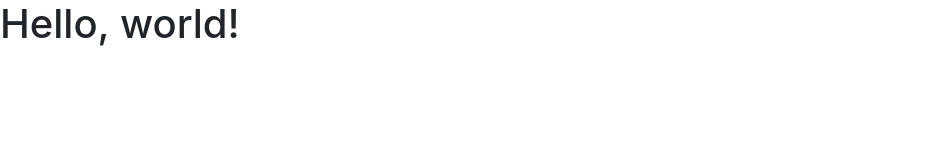
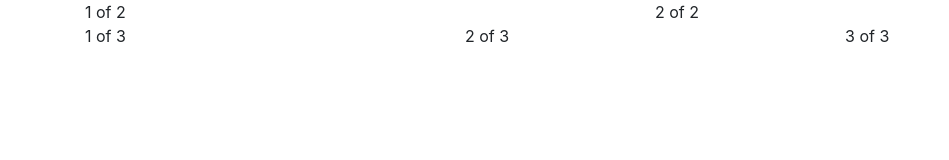
Before and after one commit to vjvasiljev/Mafia-Landing-Page, a plain HTML site: page index.html in a window 1280 px wide. Shown: the whole page, without its empty margins (0-949 px from the left). Drawn offline with nearby package versions, Linux system fonts and the light colour scheme.

Commit message:
Add basic rows, add css file

```diff
--- a/index.html
+++ b/index.html
@@ -7,11 +7,31 @@
 
     <!-- Bootstrap CSS -->
     <link rel="stylesheet" href="https://stackpath.bootstrapcdn.com/bootstrap/4.1.1/css/bootstrap.min.css" integrity="sha384-WskhaSGFgHYWDcbwN70/dfYBj47jz9qbsMId/iRN3ewGhXQFZCSftd1LZCfmhktB" crossorigin="anonymous">
-
-    <title>Hello, world!</title>
+    <link rel="stylesheet" type="text/css" href="style.css">
+    <title>Мафия Клуб в Клайпеде</title>
   </head>
   <body>
-    <h1>Hello, world!</h1>
+    <div class="container">
+      <div class="row">
+        <div class="col">
+          1 of 2
+        </div>
+        <div class="col">
+          2 of 2
+        </div>
+      </div>
+      <div class="row">
+        <div class="col">
+          1 of 3
+        </div>
+        <div class="col">
+          2 of 3
+        </div>
+        <div class="col">
+          3 of 3
+        </div>
+      </div>
+    </div>
 
     <!-- Optional JavaScript -->
     <!-- jQuery first, then Popper.js, then Bootstrap JS -->
```
Also changed, not shown: style.css (added).
